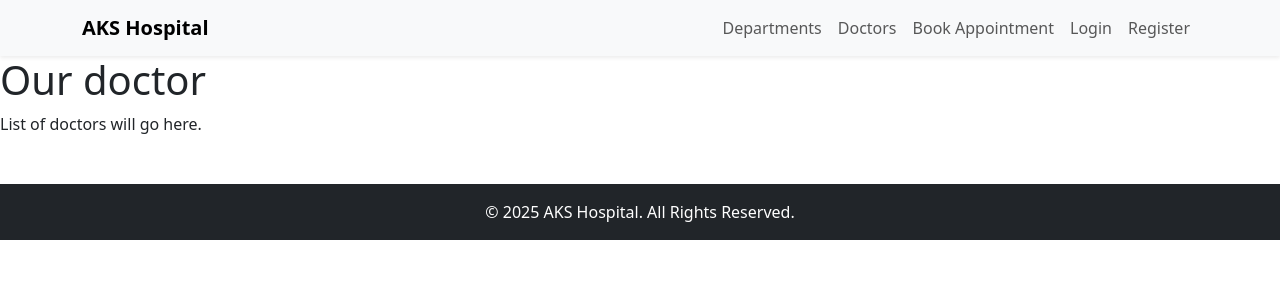
After one commit to Akilarasan1/DocAppoint, a Django app: page /doctors/ in a window 1280 px wide. The commit adds this page. Shown: the top 300 px of the page. Run offline with Django 5.2, Linux system fonts and the light colour scheme.

Commit message:
new features added and new url

```diff
--- a/core/forms.py
+++ b/core/forms.py
@@ -8,7 +8,6 @@ class AppointmentForm(forms.ModelForm):
     class Meta:
         model = Appointment
         fields = ['patient', 'doctor', 'appointment_date', 'appointment_time', 'description']
-
 
 
 class PatientSignUpForm(UserCreationForm):
--- a/core/models.py
+++ b/core/models.py
@@ -1,7 +1,5 @@
 from django.db import models
 from django.contrib.auth.models import User
-
-
 
 class Department(models.Model):
     name = models.CharField(max_length = 100)
@@ -17,6 +15,8 @@ class Doctor(models.Model):
     department = models.ForeignKey(Department, on_delete=models.CASCADE)
     email = models.EmailField()
     phone = models.CharField(max_length=15)
+    is_featured = models.BooleanField(default=False)
+
     available_days = models.CharField(max_length=100)
     available_time = models.CharField(max_length=50)
     specialization = models.CharField(max_length=100)
--- /dev/null
+++ b/core/templates/base.html
@@ -0,0 +1,50 @@
+{% load static %}
+<!DOCTYPE html>
+<html lang="en">
+<head>
+    <meta charset="UTF-8">
+    <meta name="viewport" content="width=device-width, initial-scale=1.0">
+    <title>{% block title %}AKS Hospital{% endblock %}</title>
+    <link href="https://cdn.jsdelivr.net/npm/bootstrap@5.3.3/dist/css/bootstrap.min.css" rel="stylesheet">
+    <link rel="stylesheet" href="{% static 'css/style.css' %}">
+</head>
+<body>
+
+    <!-- Top Nav -->
+    <nav class="navbar navbar-expand-lg navbar-light bg-light shadow-sm">
+        <div class="container">
+            <a class="navbar-brand fw-bold" href="{% url 'home' %}">AKS Hospital</a>
+            <button class="navbar-toggler" type="button" data-bs-toggle="collapse" data-bs-target="#mainNav">
+                <span class="navbar-toggler-icon"></span>
+            </button>
+
+            <div class="collapse navbar-collapse" id="mainNav">
+                <ul class="navbar-nav ms-auto">
+                    <li class="nav-item"><a class="nav-link" href="{% url 'departments' %}">Departments</a></li>
+                    <li class="nav-item"><a class="nav-link" href="{% url 'doctors' %}">Doctors</a></li>
+                    <li class="nav-item"><a class="nav-link" href="{% url 'book_appointment' %}">Book Appointment</a></li>
+                    {% if user.is_authenticated %}
+                        <li class="nav-item"><a class="nav-link" href="{% url 'patient_dashboard' %}">Dashboard</a></li>
+                        <li class="nav-item"><a class="nav-link" href="{% url 'logout' %}">Logout</a></li>
+                    {% else %}
+                        <li class="nav-item"><a class="nav-link" href="{% url 'login' %}">Login</a></li>
+                        <li class="nav-item"><a class="nav-link" href="{% url 'register' %}">Register</a></li>
+                    {% endif %}
+                </ul>
+            </div>
+        </div>
+    </nav>
+
+    <!-- Page Content -->
+    <main>
+        {% block content %}{% endblock %}
+    </main>
+
+    <!-- Footer -->
+    <footer class="bg-dark text-white text-center py-3 mt-5">
+        <p class="mb-0">© 2025 AKS Hospital. All Rights Reserved.</p>
+    </footer>
+
+    <script src="https://cdn.jsdelivr.net/npm/bootstrap@5.3.3/dist/js/bootstrap.bundle.min.js"></script>
+</body>
+</html>
--- a/core/templates/core/admin_dashboard.html
+++ b/core/templates/core/admin_dashboard.html
@@ -1,4 +1,4 @@
-{% extends 'core/base.html' %}
+{% extends 'core/../base.html' %}
 
 {% block content %}
   <h2>Admin Dashboard</h2>
--- a/core/templates/core/book_appointment.html
+++ b/core/templates/core/book_appointment.html
@@ -9,8 +9,8 @@
   <h2>Book an Appointment</h2>
 
     <form method="post">
-    {% csrf_token %}
-    {{ form.as_p }}
+      {% csrf_token %}
+      {{ form.as_p }}
     <button type="submit">Submit</button>
   </form>
 
--- a/core/templates/core/doctor_dashboard.html
+++ b/core/templates/core/doctor_dashboard.html
@@ -1,4 +1,4 @@
-{% extends 'core/base.html' %}
+{% extends 'core/../base.html' %}
 
 {% block content %}
   <h2>Welcome Dr. {{ doctor.name }}</h2>
--- a/core/templates/core/doctor_profile.html
+++ b/core/templates/core/doctor_profile.html
@@ -1,10 +1,10 @@
-{% extends 'core/base.html' %}
+{% extends 'core/../base.html' %}
 
 {% block content %}
   <h2>Doctor Profile</h2>
   <form method="post">
-    {% csrf_token %}
-    {{ form.as_p }}
+     {% csrf_token %}
+     {{ form.as_p }}
     <button type="submit" class="btn btn-success">Update</button>
   </form>
   <br>
--- /dev/null
+++ b/core/templates/core/doctors.html
@@ -0,0 +1,16 @@
+{% extends 'base.html' %}
+
+<!DOCTYPE html>
+<html lang="en">
+<head>
+    <meta charset="UTF-8">
+    <title>Doctors</title>
+</head>
+<body>
+{% block content %}
+<h1>Our doctor </h1>
+<p>List of doctors will go here.</p>
+{% endblock %}
+
+</body>
+</html>
--- a/core/templates/core/patient_dashboard.html
+++ b/core/templates/core/patient_dashboard.html
@@ -1,4 +1,4 @@
-{% extends 'core/base.html' %}
+{% extends 'core/../base.html' %}
 
 {% block content %}
   <h2>Welcome, {{ patient.name }}</h2>
--- a/core/urls.py
+++ b/core/urls.py
@@ -2,7 +2,9 @@ from django.urls import path
 from . import views
 
 urlpatterns = [
-    path('', views.home, name='home'),
+    # path('', views.home, name='home'),
+    path('', views.homepage, name='home'),
+
     path('book/', views.book_appointment, name='book_appointment'),
     path('register/', views.register, name='register'),
     path('login/', views.user_login, name='login'),
@@ -13,4 +15,9 @@ urlpatterns = [
     path('doctor/reject/<int:appointment_id>/', views.reject_appointment, name='reject_appointment'),
     path("admin-dashboard/", views.admin_dashboard,name = "admin_dashboard"),
     path('doctor/profile/', views.doctor_profile, name='doctor_profile'),
-    ]
+    path('patient-login/', views.patient_login, name='patient_login'),
+    path('doctor-login/', views.doctor_login, name='doctor_login'),
+    path('departments/', views.departments, name='departments'),
+    path("doctors/", views.doctors, name='doctors'),
+    path("departments_detail/", views.departments_detail, name='departments_detail'),
+]
--- a/core/views.py
+++ b/core/views.py
@@ -12,8 +12,61 @@ from django.shortcuts import get_object_or_404, redirect
 from django.core.exceptions import ObjectDoesNotExist
 from django.core.mail import send_mail
 from django.contrib.admin.views.decorators import staff_member_required
+from django.contrib import messages
+from django.http import HttpResponseForbidden
 
 from .forms import DoctorProfileForm
+
+from .models import Department, Doctor
+
+def homepage(request):
+    departments = Department.objects.all()[:6]  # Limit to 6 for neatness
+    doctors = Doctor.objects.filter(is_featured=True)[:4]  # You can add a boolean field for featured doctors
+    return render(request, 'core/home.html', {
+        'departments': departments,
+        'doctors': doctors
+    })
+def patient_login(request):
+    if request.method == 'POST':
+        form = AuthenticationForm(data=request.POST)
+        if form.is_valid():
+            user = form.get_user()
+            if hasattr(user, 'patient'):
+                login(request, user)
+                return redirect('patient_dashboard')
+            else:
+                messages.error(request, "This login is for patients only.")
+                return redirect('patient_login')
+    else:
+        form = AuthenticationForm()
+    return render(request, 'core/patient_login.html', {'form': form})
+
+
+def departments(request):
+    return render(request, 'core/departments.html')
+
+def doctors(request):
+    return render(request, 'core/doctors.html')
+def departments_detail(request, department_id):
+    department = get_object_or_404(Department, pk=department_id)
+    return render(request, "core/departments_detail.html", {'department': department})
+
+def doctor_login(request):
+    if request.method == 'POST':
+        form = AuthenticationForm(data=request.POST)
+        if form.is_valid():
+            user = form.get_user()
+            if hasattr(user, 'doctor'):
+                login(request, user)
+                return redirect('doctor_dashboard')
+            else:
+                messages.error(request, "This login is for doctors only.")
+                return redirect('doctor_login')
+    else:
+        form = AuthenticationForm()
+    return render(request, 'core/doctor_login.html', {'form': form})
+
+
 
 def home(request):
     return render(request, 'core/home.html')
@@ -22,11 +75,26 @@ def home(request):
 
 @login_required
 def book_appointment(request):
-    patient = Patient.objects.get(user=request.user)
+    # 1️⃣ Decide which patient to use
+    if hasattr(request.user, 'patient'):
+        # Logged-in user is a patient
+        patient = request.user.patient
+    else:
+        # Logged-in user is NOT a patient — must select a patient in form
+        if request.method == 'POST':
+            patient_id = request.POST.get('patient_id')
+            try:
+                patient = Patient.objects.get(id=patient_id)
+            except Patient.DoesNotExist:
+                messages.error(request, "Invalid patient selected.")
+                return redirect('home')
+        else:
+            patient = None  # No patient yet for GET requests
 
+    # 2️⃣ Process form
     if request.method == 'POST':
         form = AppointmentForm(request.POST)
-        if form.is_valid():
+        if form.is_valid() and patient:
             appointment = form.save(commit=False)
             appointment.patient = patient
             appointment.save()
@@ -38,28 +106,15 @@ def book_appointment(request):
                 [patient.email],
                 fail_silently=False,
             )
-
-            return redirect('patient_dashboard')
+            return redirect('patient_dashboard' if hasattr(request.user, 'patient') else 'home')
     else:
         form = AppointmentForm()
 
-    return render(request, 'core/book_appointment.html', {'form': form})
-
-# @login_required
-# def book_appointment(request):
-#     patient = get_object_or_404(Patient, user=request.user)
-
-#     if request.method == 'POST':
-#         form = AppointmentForm(request.POST)
-#         if form.is_valid():
-#             appointment = form.save(commit=False)
-#             appointment.patient = patient
-#             appointment.save()
-#             return redirect('patient_dashboard')
-#     else:
-#         form = AppointmentForm()
-
-#     return render(request, 'core/book_appointment.html', {'form': form})
+    # 3️⃣ Pass patient info for template rendering
+    return render(request, 'core/book_appointment.html', {
+        'form': form,
+        'is_patient': hasattr(request.user, 'patient')
+    })
 
 
 def register(request):
@@ -118,12 +173,18 @@ def user_logout(request):
 
 @login_required
 def patient_dashboard(request):
+
+    if not hasattr(request.user, 'patient'):
+        return HttpResponseForbidden("Access denied. You are not a patient.")
     patient = Patient.objects.get(user=request.user)
     appointments = Appointment.objects.filter(patient=patient)
     return render(request, 'core/patient_dashboard.html', {
         'patient': patient,
         'appointments': appointments
     })
+
+
+
 
 @login_required
 def doctor_dashboard(request):
```
Also changed, not shown: core/templates/core/base.html (deleted, +0 -27 lines), core/templates/core/departments.html (added, +17 -0 lines), core/templates/core/departments_detail.html (added, +13 -0 lines), core/templates/core/doctor_login.html (added, +17 -0 lines), core/templates/core/home.html (+48 -18 lines), core/templates/core/patient_login.html (added, +16 -0 lines), core/migrations/0006_doctor_specialization.py (added), core/migrations/0007_doctor_is_featured.py (added), db.sqlite3.
